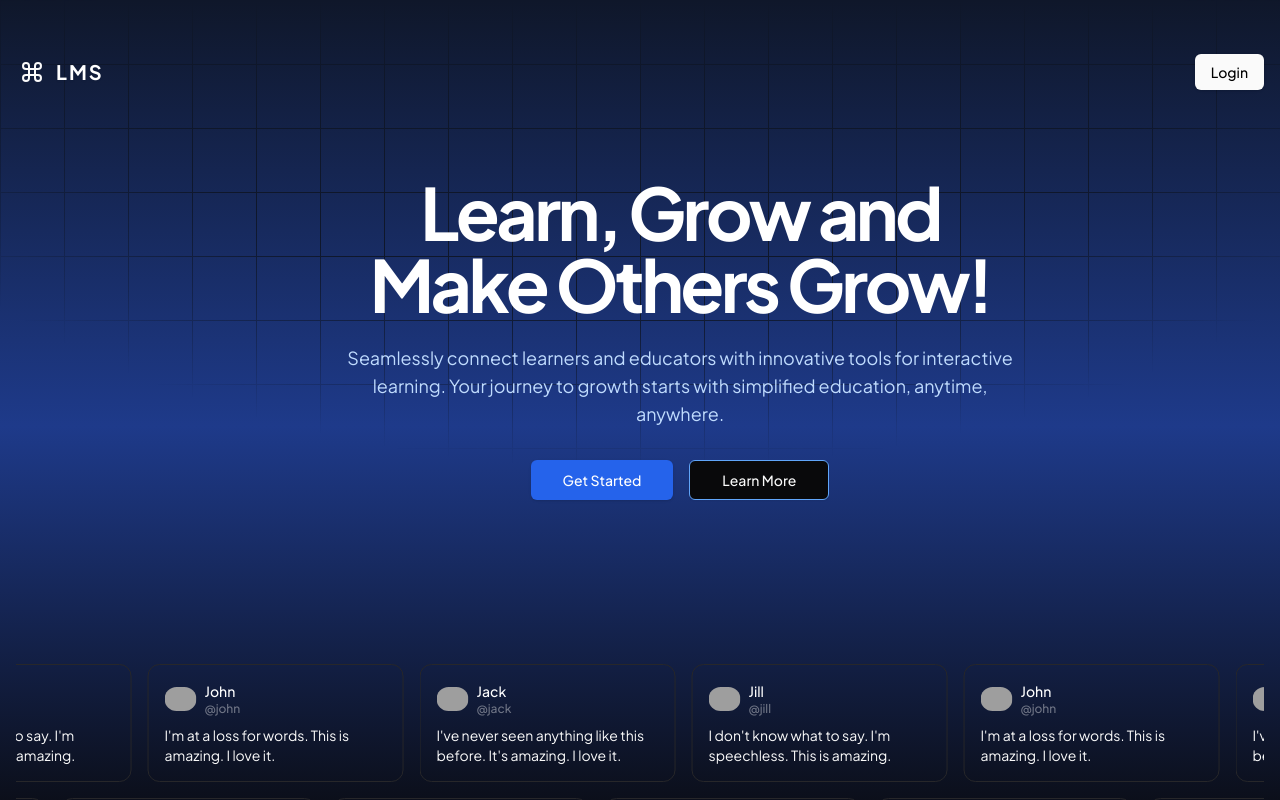
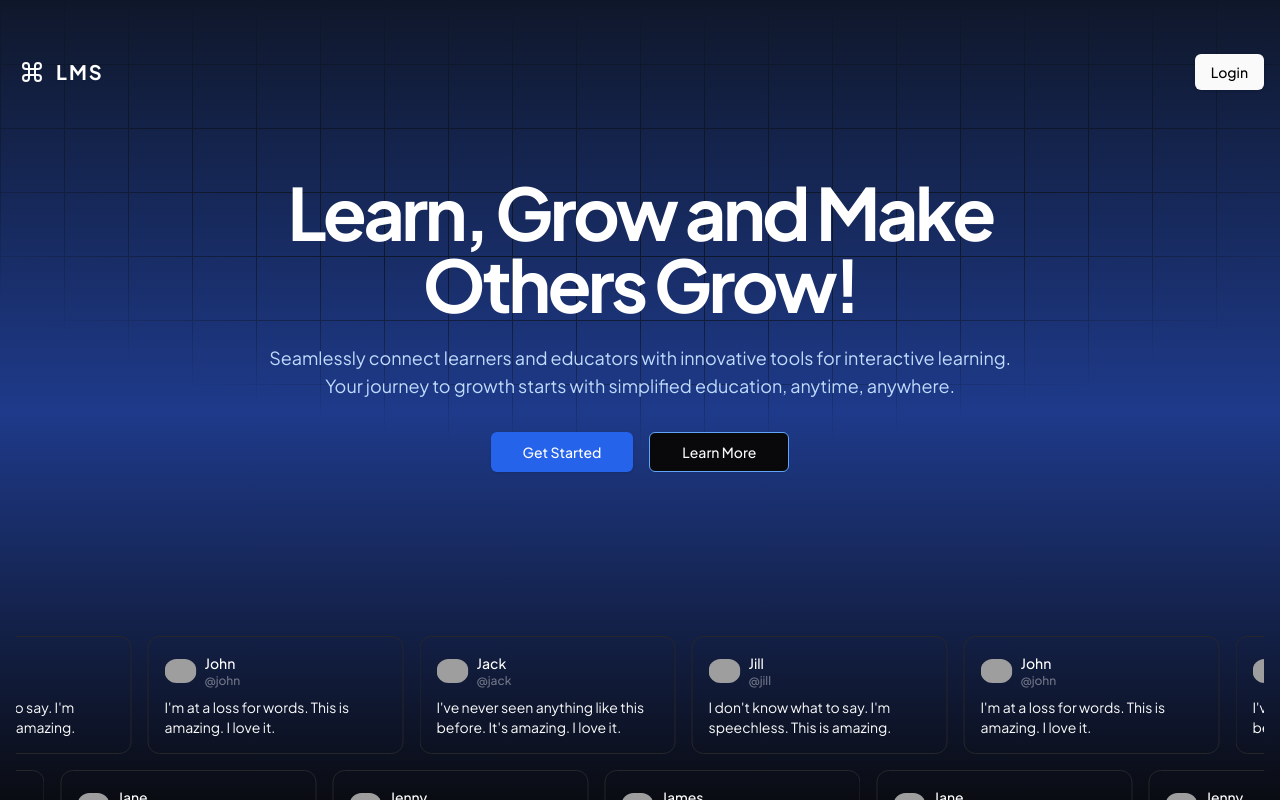
Before and after one commit to suraj-9849/lms, a Next.js app: page / in a window 1280 px wide. Shown: the top 800 px of the page. Built offline with nearby package versions, Linux system fonts and the light colour scheme; grey boxes are pictures that could not be loaded.

Commit message:
UI fixes

```diff
--- a/src/app/page.tsx
+++ b/src/app/page.tsx
@@ -38,7 +38,7 @@ export default function Home() {
               </Button>
             </div>
 
-            <div className="mx-auto mt-16 max-w-3xl pl-20 text-center">
+            <div className="mx-auto mt-16 max-w-3xl text-center">
               <h1 className="text-center text-4xl font-bold leading-tight tracking-tighter text-white sm:text-5xl md:text-6xl lg:text-7xl">
                 Learn, Grow and Make Others Grow!
               </h1>
```
